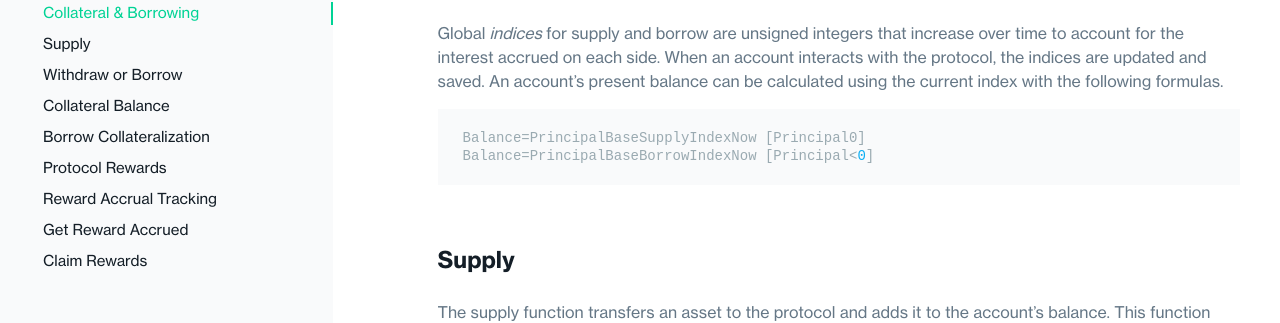
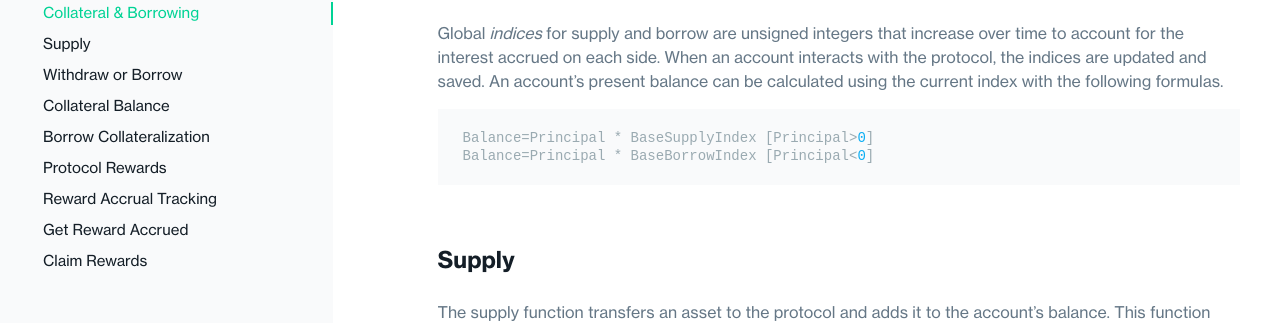
Before and after one commit to compound-finance/compound-finance.github.io, a Jekyll site: the page built from docs/pages/collateral-and-borrowing.md, in a window 1280 px wide and 900 px high, scrolled down 693 px. Shown: the part 128-451 px from the top of the window. Built offline with Jekyll 4.4.1, drawn with Linux system fonts in a browser that asks for light colours.

Commit message:
Update balance formula
Carrying over the formula changes from this PR (https://github.com/compound-finance/comet/pull/469) that weren't carried over.

````diff
--- a/docs/pages/collateral-and-borrowing.md
+++ b/docs/pages/collateral-and-borrowing.md
@@ -33,8 +33,8 @@ Account balances are stored internally in Comet as *principal* values (also sign
 Global *indices* for supply and borrow are unsigned integers that increase over time to account for the interest accrued on each side. When an account interacts with the protocol, the indices are updated and saved. An account's present balance can be calculated using the current index with the following formulas.
 
 ```
-Balance=PrincipalBaseSupplyIndexNow [Principal0]
-Balance=PrincipalBaseBorrowIndexNow [Principal<0]
+Balance=Principal * BaseSupplyIndex [Principal>0]
+Balance=Principal * BaseBorrowIndex [Principal<0]
 ```
 
 ### Supply
````
